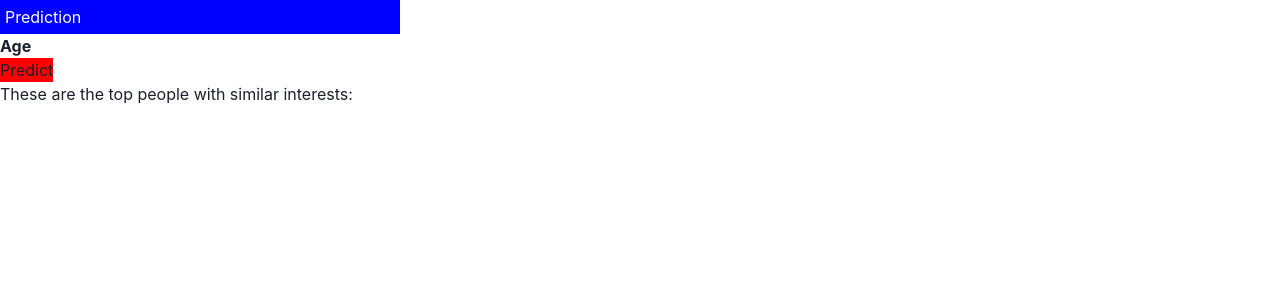
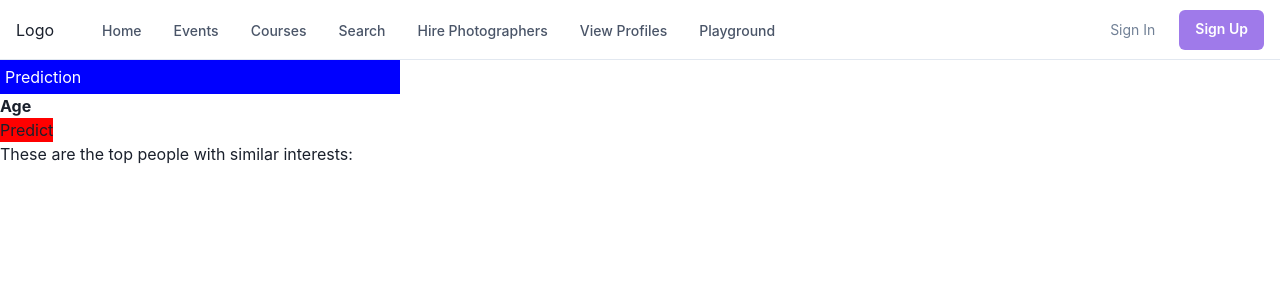
Before and after one commit to quintessentialdevrev/Colon-Problems_LOC5.0, a React (Vite) app in the folder colon-problems/: page /predict in a window 1280 px wide. Shown: the top 300 px of the page. Built offline with nearby package versions, Linux system fonts and the light colour scheme.

Commit message:
something

```diff
--- a/colon-problems/src/components/Courses.jsx
+++ b/colon-problems/src/components/Courses.jsx
@@ -8,6 +8,7 @@ import {
   Center,
   useColorModeValue,
   HStack,
+  Link,
 } from '@chakra-ui/react';
 import { BsArrowUpRight, BsHeartFill, BsHeart } from 'react-icons/bs';
 import { NavLink } from 'react-bootstrap';
@@ -79,8 +80,8 @@ export default function PostWithLike() {
               cursor={'pointer'}
               w="full">
               <Text fontSize={'md'} fontWeight={'semibold'}>
-                View more
-              </Text>
+              <a href="/store">View more 123</a>
+=              </Text>
               <BsArrowUpRight />
             </Flex>
             <Flex
--- a/colon-problems/src/components/Navbar/Navbar.jsx
+++ b/colon-problems/src/components/Navbar/Navbar.jsx
@@ -256,7 +256,7 @@ import {
       href:'/Events'
       // children: [
       //   {
-      //     label: 'Explore Design Work',
+      //     label: '',
       //     subLabel: 'Trending Design to inspire you',
       //     href: '#',
       //   },
@@ -291,5 +291,15 @@ import {
       label: 'Hire Photographers',
       href: './predict',
     },
+    {
+      label: 'View Profiles',
+      href: './profile',
+    },
+    {
+      label: 'Playground',
+      href: './playground',
+    },
+
+
 
   ];
--- a/colon-problems/src/components/predict.jsx
+++ b/colon-problems/src/components/predict.jsx
@@ -1,5 +1,6 @@
 import React, { useState } from "react";
 import {Card, Form, Button, Container, FormCheck} from 'react-bootstrap'
+import Navbar from "./Navbar/Navbar";
 // import PredictImg from '../images/map1.jpg'
 
 
@@ -55,6 +56,7 @@ export default function Predict() {
     }
     return(
         <>
+        <Navbar/>
         {/* <img src={PredictImg} style={{width:1600,}} alt="prediction"></img> */}
         <body className="bg-dark" style={sectionStyle}>
         <Container className="d-flex align-items-center justify-content-center" >
```
Also changed, not shown: 1 other file (tests, documents, lock files or other folders).
